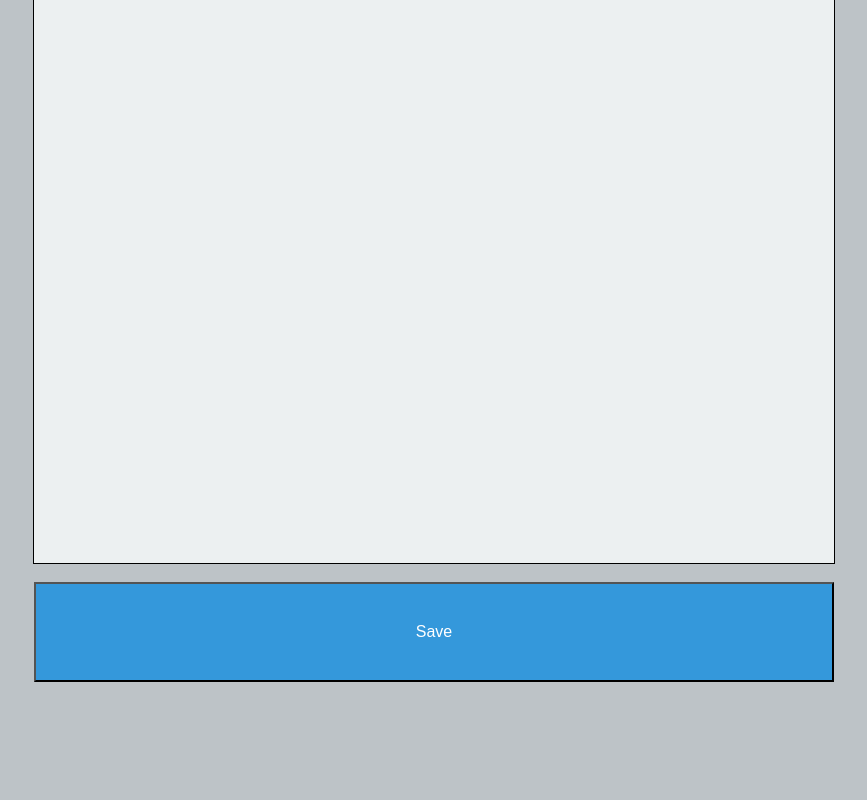
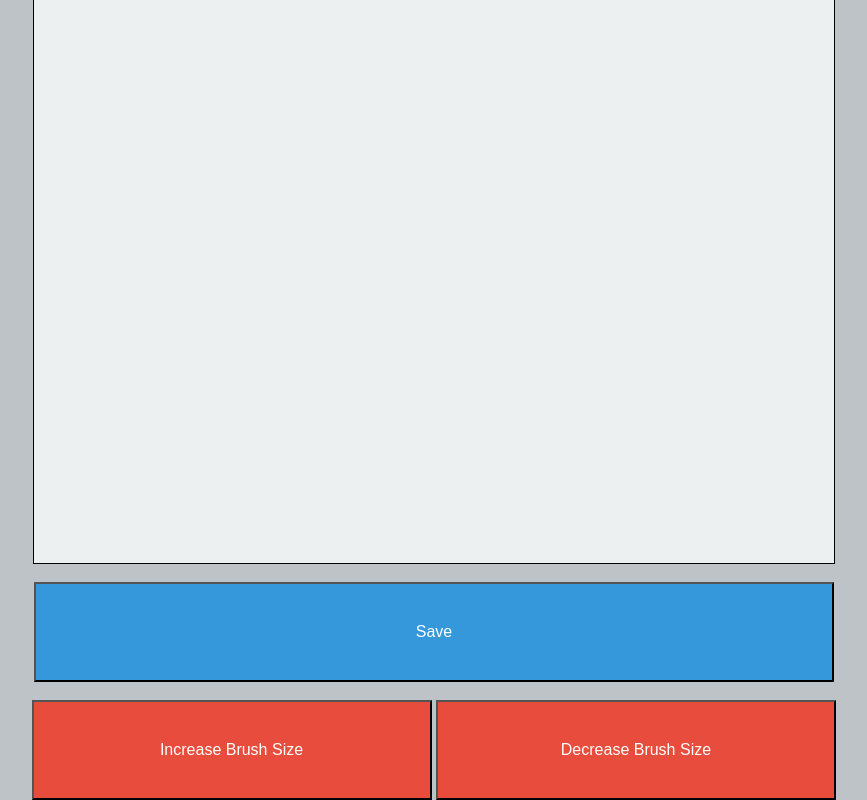
Before and after one commit to helloworld/helloworld.github.io, a plain HTML site: page canvas-desk-android/freehand.html in a window 1280 px wide. Shown: the part 758-1558 px from the top of the page, without its empty margins (206-1073 px from the left). Before the commit the page ends 1440 px from the top, so only its background shows below. Drawn offline with Linux system fonts and the light colour scheme.

Commit message:
Update freehand.html

```diff
--- a/canvas-desk-android/freehand.html
+++ b/canvas-desk-android/freehand.html
@@ -30,8 +30,7 @@
         background: #ecf0f1;
         border: 0px none black;
     }
-
-    button{
+    .buttonOne{
         margin: 0;
         padding: 20px;
         width: 800px;
@@ -40,7 +39,20 @@
         display: block;
         background: #3498db;
         color: white;
-
+    }
+    .button{
+        margin: 0;
+        padding: 20px;
+        width: 400px;
+        height: 100px;
+        margin: 0 auto;
+        display: inline;
+        background: #e74c3c;
+        color: white;
+    }
+    .buttonCont{
+        width: 805px;
+        margin: 0 auto;
     }
     </style>
     <script type="text/javascript" src="jquery.js"></script>
@@ -52,7 +64,12 @@
     </div>
     <canvas id="sheet" width="800" height="1200"></canvas>
     <br>
-    <button onclick="save()">Save</button>
+    <button class="buttonOne" onclick="save()">Save</button>
+    <br>
+    <div class = "buttonCont">
+        <button class="button" onclick="increaseBrush()">Increase Brush Size</button>
+        <button class="button" onclick="decreaseBrush()">Decrease Brush Size</button>
+    </div>
     <script type='text/javascript'>
     /*jslint browser:true */
     "use strict";
@@ -62,24 +79,54 @@
     context.strokeStyle = "#000000";
     context.lineJoin = "round";
     context.lineWidth = 20;
-
     var clickX = [];
     var clickY = [];
     var clickDrag = [];
     var paint;
-
     /**
      * Add information where the user clicked at.
      * @param {number} x
      * @param {number} y
      * @return {boolean} dragging
      */
+
+    function increaseBrush(){
+        var request = $.ajax({
+            url: "http://104.236.192.49:3000/api/increaseBrushSize/",
+            type: "POST",
+            data: "hi",
+            contentType: "application/x-www-form-urlencoded;charset=UTF-8",
+            processData: false,
+            error: function(data) {
+                console.log(data);
+            },
+            success: function(data) {
+                console.log(data);
+            }
+        });
+    }
+
+    function decreaseBrush(){
+        var request = $.ajax({
+            url: "http://104.236.192.49:3000/api/decreaseBrushSize/",
+            type: "POST",
+            data: "hi",
+            contentType: "application/x-www-form-urlencoded;charset=UTF-8",
+            processData: false,
+            error: function(data) {
+                console.log(data);
+            },
+            success: function(data) {
+                console.log(data);
+            }
+        });
+    }
+
     function addClick(x, y, dragging) {
         clickX.push(x);
         clickY.push(y);
         clickDrag.push(dragging);
     }
-
     function save() {
         var image = new Image();
         image.src = canvas.toDataURL("image/png");
@@ -98,14 +145,12 @@
             }
         });
     }
-
     /**
      * Redraw the complete canvas.
      */
     function redraw() {
         // Clears the canvas
         context.clearRect(0, 0, context.canvas.width, context.canvas.height);
-
         for (var i = 0; i < clickX.length; i += 1) {
             if (!clickDrag[i] && i == 0) {
                 context.beginPath();
@@ -113,7 +158,6 @@
                 context.stroke();
             } else if (!clickDrag[i] && i > 0) {
                 context.closePath();
-
                 context.beginPath();
                 context.moveTo(clickX[i], clickY[i]);
                 context.stroke();
@@ -123,7 +167,6 @@
             }
         }
     }
-
     /**
      * Draw the newly added point.
      * @return {void}
@@ -137,7 +180,6 @@
                 context.stroke();
             } else {
                 context.closePath();
-
                 context.beginPath();
                 context.moveTo(clickX[i], clickY[i]);
                 context.stroke();
@@ -147,7 +189,6 @@
             context.stroke();
         }
     }
-
     function mouseDownEventHandler(e) {
         paint = true;
         var x = e.pageX - canvas.offsetLeft;
@@ -157,7 +198,6 @@
             drawNew();
         }
     }
-
     function touchstartEventHandler(e) {
         paint = true;
         if (paint) {
@@ -165,12 +205,10 @@
             drawNew();
         }
     }
-
     function mouseUpEventHandler(e) {
         context.closePath();
         paint = false;
     }
-
     function mouseMoveEventHandler(e) {
         var x = e.pageX - canvas.offsetLeft;
         var y = e.pageY - canvas.offsetTop;
@@ -179,14 +217,12 @@
             drawNew();
         }
     }
-
     function touchMoveEventHandler(e) {
         if (paint) {
             addClick(e.touches[0].pageX - canvas.offsetLeft, e.touches[0].pageY - canvas.offsetTop, true);
             drawNew();
         }
     }
-
     function setUpHandler(isMouseandNotTouch, detectEvent) {
         removeRaceHandlers();
         if (isMouseandNotTouch) {
@@ -201,20 +237,16 @@
             touchstartEventHandler(detectEvent);
         }
     }
-
     function mouseWins(e) {
         setUpHandler(true, e);
     }
-
     function touchWins(e) {
         setUpHandler(false, e);
     }
-
     function removeRaceHandlers() {
         canvas.removeEventListener('mousedown', mouseWins);
         canvas.removeEventListener('touchstart', touchWins);
     }
-
     canvas.addEventListener('mousedown', mouseWins);
     canvas.addEventListener('touchstart', touchWins);
     </script>
```
